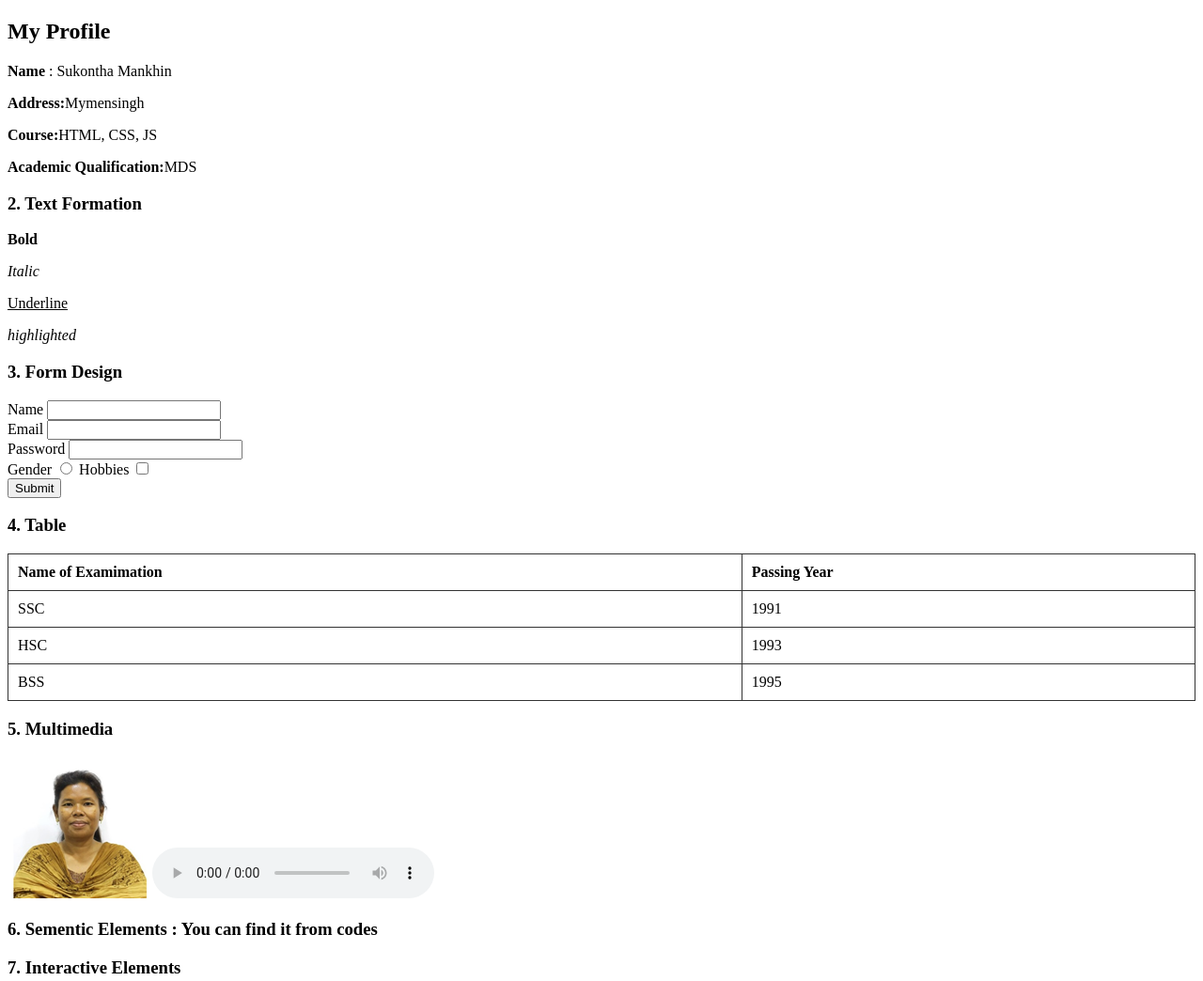
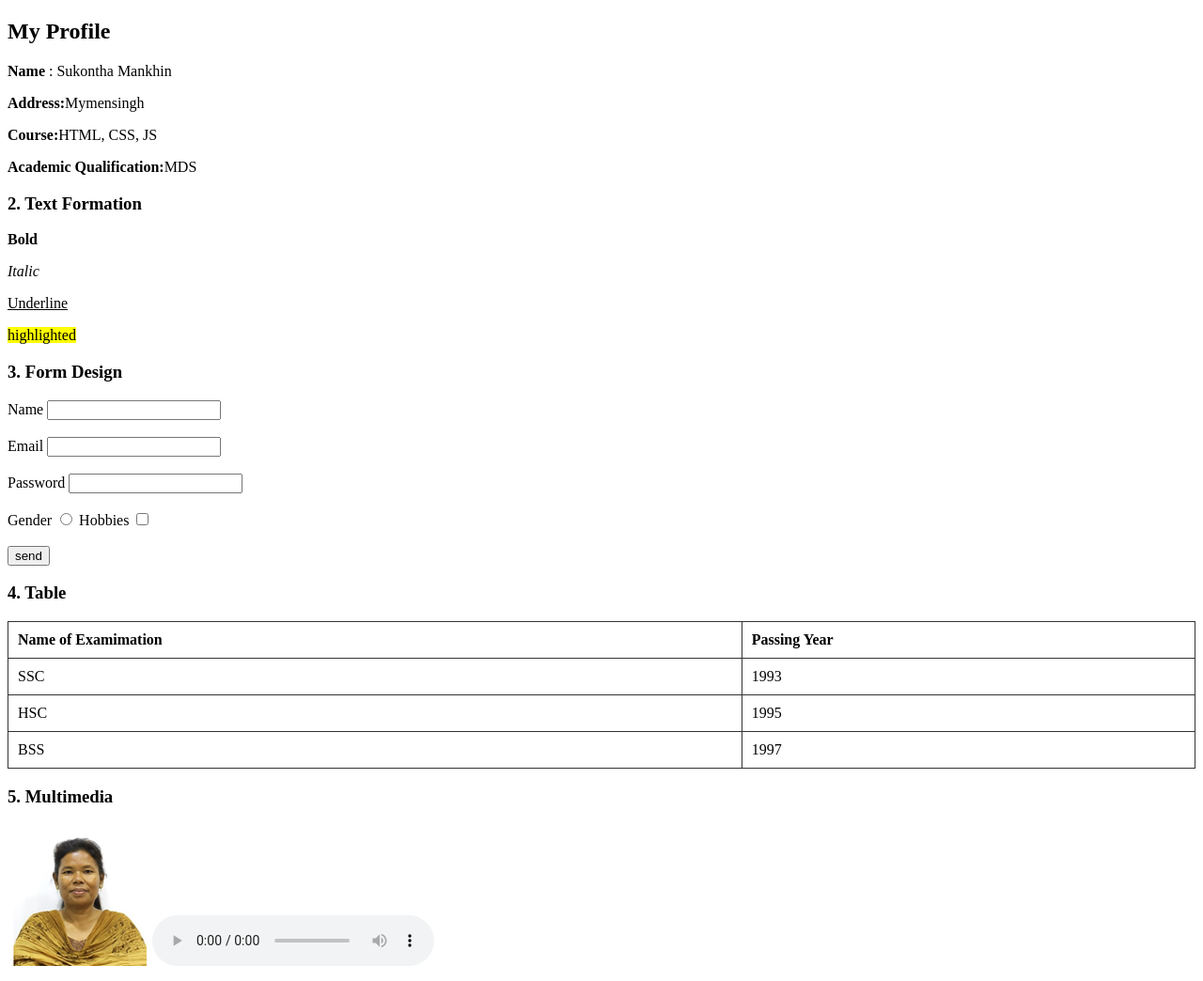
Before and after one commit to sukontha26/assignment6, a plain HTML site: page index.html in a window 1280 px wide. Shown: the top 1044 px of the page at 94% size. Drawn offline with Linux system fonts and the light colour scheme.

Commit message:
second commit

```diff
--- a/index.html
+++ b/index.html
@@ -44,7 +44,7 @@
             <p><b>Bold</b></p>
             <p><i>Italic</i></p>
             <p><u>Underline</u></p>
-            <p><em>highlighted</em></p>
+            <p><mark>highlighted</mark></p>
         </section>
 
         <!--2.  , Italic, underline, highlighted text -->
@@ -53,17 +53,17 @@
             <h3>3. Form Design</h3>
             <form>
                 <label for="">Name</label>
-                <input type="text" name="" id=""> <br>
+                <input type="text" name="" id=""> <br><br>
                 <label for="">Email</label>
-                <input type="email" name="" id=""><br>
+                <input type="email" name="" id=""><br><br>
 
                 <label for="">Password</label>
-                <input type="password" name="" id=""> <br>
+                <input type="password" name="" id=""> <br><br>
                 <label for="">Gender</label>
                 <input type="radio" name="" id="">
                 <label for="">Hobbies</label>
-                <input type="checkbox" name="" id=""> <br>
-                <input type="submit" value="Submit">
+                <input type="checkbox" name="" id=""> <br><br>
+                <input type="submit" value="send">
             </form>
         </section>
         <section>
@@ -75,15 +75,15 @@
                 </tr>
                 <tr>
                     <td> SSC</td>
-                    <td> 1991</td>
+                    <td> 1993</td>
                 </tr>
                 <tr>
                     <td> HSC</td>
-                    <td> 1993</td>
+                    <td> 1995</td>
                 </tr>
                 <tr>
                     <td> BSS</td>
-                    <td> 1995</td>
+                    <td> 1997</td>
                 </tr>
         </section>
         </table>
@@ -99,7 +99,9 @@
         <h3>7. Interactive Elements</h3>
         <details>
             <Summary>Sukontha Mankhin</Summary>
-            <p> Lorem ipsum dolor sit amet consectetur adipisicing elit. Enim reiciendis magni molestiae ducimus similique officiis, tempora non quod dicta corporis deleniti consequuntur! Amet maxime, sapiente id impedit voluptates aliquid molestiae esse reiciendis soluta ratione sint eum unde eaque recusandae vero rerum consequuntur, nulla voluptatibus repellendus. Atque illum, vitae eum optio culpa quo eveniet! Fugit velit culpa vel deserunt, dolorem sunt cumque id molestias reiciendis! Voluptate provident doloremque repellendus deleniti animi aliquid distinctio! Illum, quidem consequuntur. Nobis nihil vel voluptas a quas animi sed! Eligendi necessitatibus voluptatum tenetur enim, sequi delectus. Officia quis aliquid sed libero quaerat assumenda, voluptates nam. Enim.</p>
+            <p>
+
+                Lorem ipsum dolor sit amet consectetur adipisicing elit. Enim reiciendis magni molestiae ducimus similique officiis, tempora non quod dicta corporis deleniti consequuntur! Amet maxime, sapiente id impedit voluptates aliquid molestiae esse reiciendis soluta ratione sint eum unde eaque recusandae vero rerum consequuntur, nulla voluptatibus repellendus. Atque illum, vitae eum optio culpa quo eveniet! Fugit velit culpa vel deserunt, dolorem sunt cumque id molestias reiciendis! Voluptate provident doloremque repellendus deleniti animi aliquid distinctio! Illum, quidem consequuntur. Nobis nihil vel voluptas a quas animi sed! Eligendi necessitatibus voluptatum tenetur enim, sequi delectus. Officia quis aliquid sed libero quaerat assumenda, voluptates nam. Enim.</p>
         </details>
 
 
```
